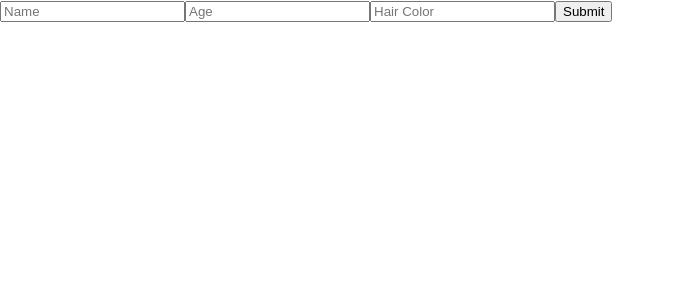
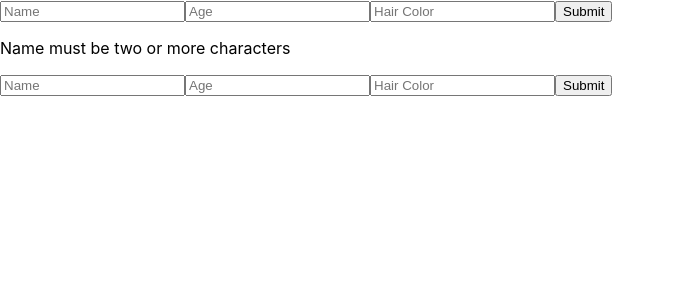
Before and after one commit to Naod-AB/design-pattern-react, a React (Create React App) app: page / in a window 1280 px wide. Shown: the top 300 px of the page, without its empty margins (0-675 px from the left). Built offline with nearby package versions, Linux system fonts and the light colour scheme.

Commit message:
implmented controller form

```diff
--- a/src/App.js
+++ b/src/App.js
@@ -6,6 +6,7 @@
 // import { DataSource} from './DataSource';
 // import axios from 'axios';
 import { UncontrolledForm } from "./UncontrolledForm";
+import { ControlledForm } from "./ControlledForm";
 
 // for getting data from local storage
 // const getServerData = url => async () => {
@@ -23,8 +24,10 @@
 function App() {
 	return (
 //Uncontrolled form
+<>
 <UncontrolledForm />
-
+<ControlledForm />
+</>
 
 //3. Getting data from data source
 		// <>
--- /dev/null
+++ b/src/ControlledForm.js
@@ -0,0 +1,41 @@
+import { useState, useEffect } from 'react';
+
+export const ControlledForm = () => {
+	const [nameInputError, setNameInputError] = useState('');
+	const [name, setName] = useState('');
+	const [age, setAge] = useState();
+	const [hairColor, setHairColor] = useState('');
+
+	useEffect(() => {
+		if (name.length < 2) {
+			setNameInputError('Name must be two or more characters');
+		} else {
+			setNameInputError('');
+		}
+	}, [name])
+
+	return (
+		<form>
+			{nameInputError && <p>{nameInputError}</p>}
+			<input
+				name="name"
+				type="text"
+				placeholder="Name"
+				value={name}
+				onChange={e => setName(e.target.value)} />
+			<input
+				name="age"
+				type="number"
+				placeholder="Age"
+				value={age}
+				onChange={e => setAge(Number(e.target.value))} />
+			<input
+				name="hairColor"
+				type="text"
+				placeholder="Hair Color"
+				value={hairColor}
+				onChange={e => setHairColor(e.target.value)} />
+			<button>Submit</button>
+		</form>
+	)
+}
```
